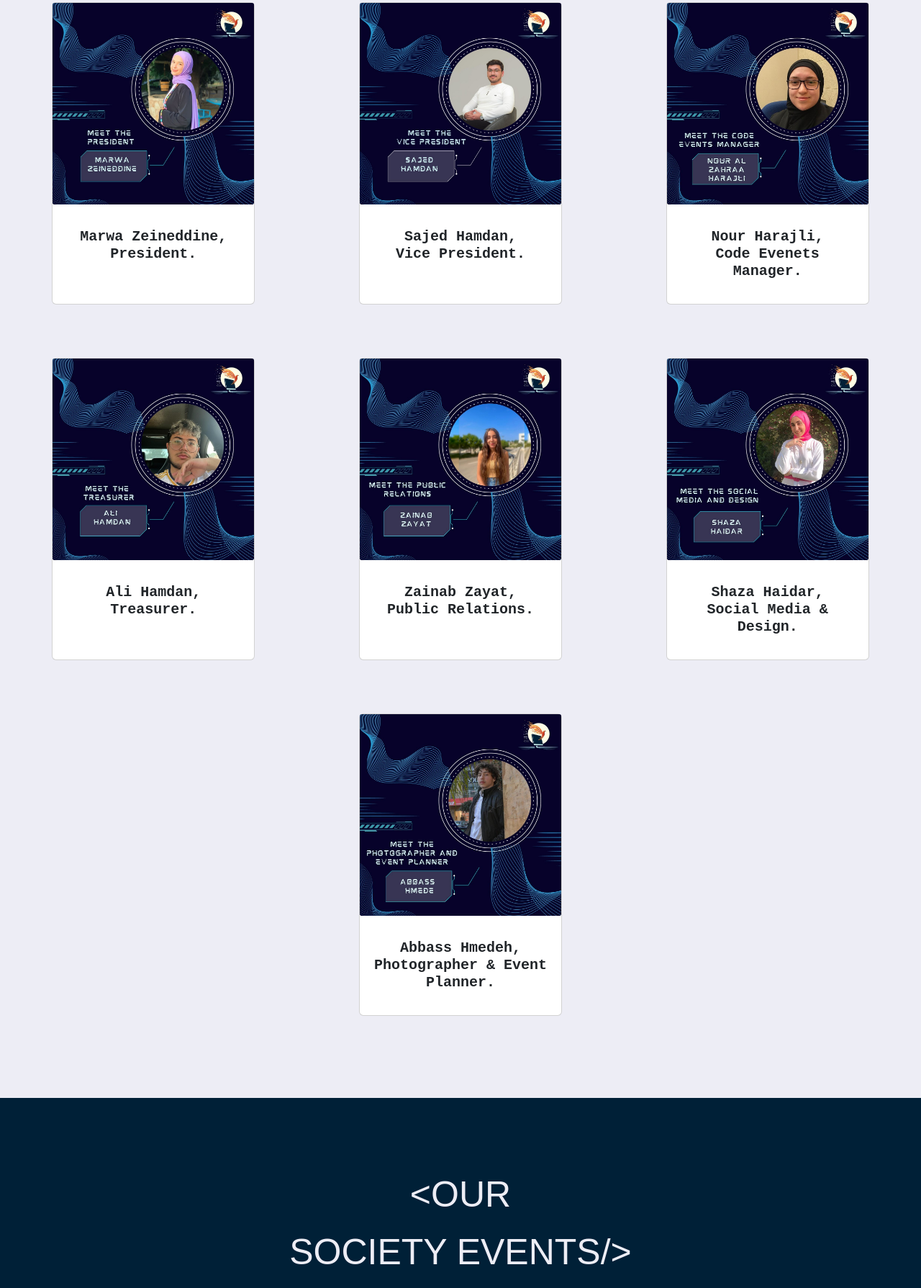
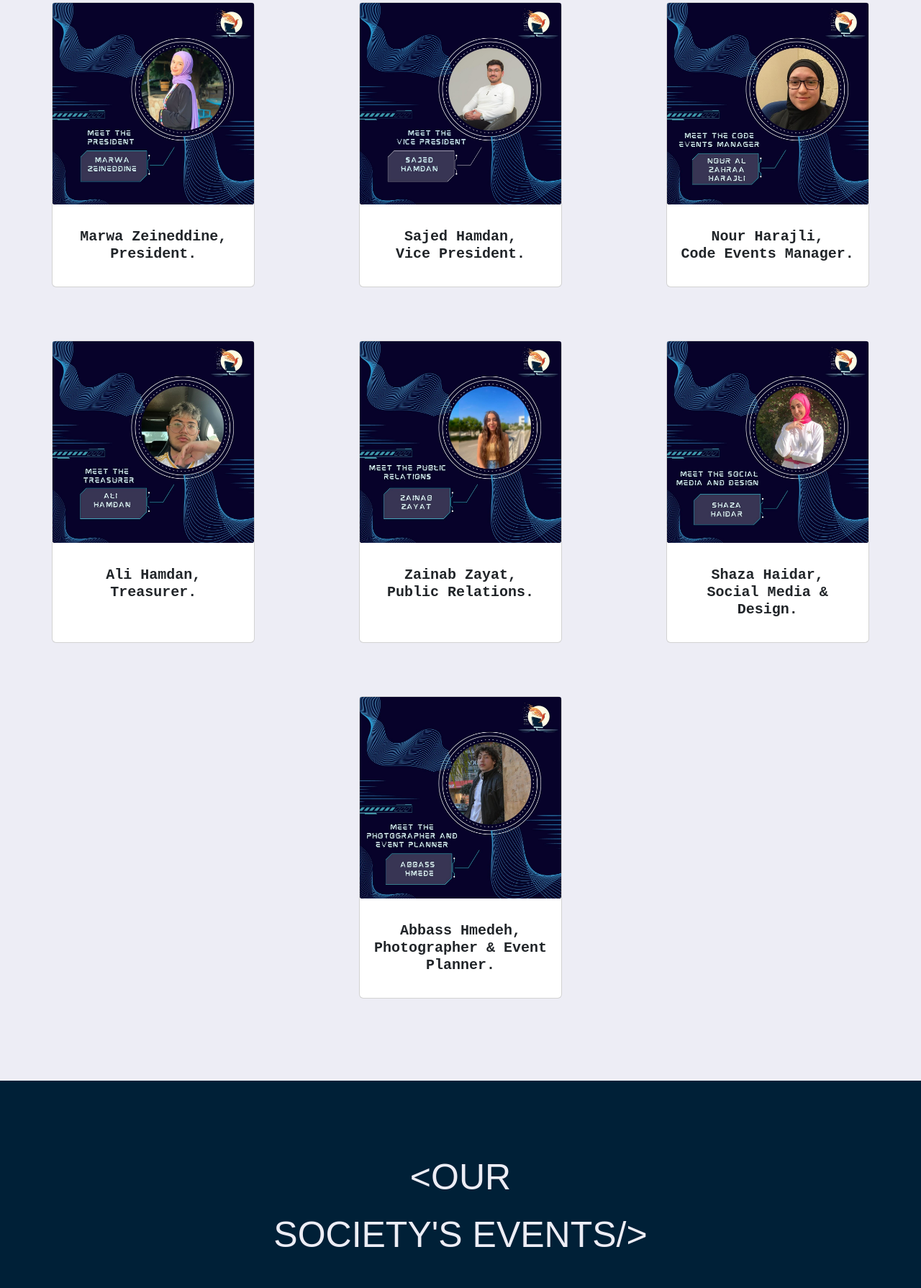
Before and after one commit to SajedHamdan09/ComputerScience-Society, a plain HTML site: page index.html in a window 1280 px wide. Shown: the part 1311-3100 px from the top of the page at 72% size. Drawn offline with nearby package versions, Linux system fonts and the light colour scheme; a small style sheet from the web is missing; a web font is replaced by a local one.

Commit message:
Update index.html

```diff
--- a/index.html
+++ b/index.html
@@ -17,6 +17,12 @@
     <link rel="preconnect" href="https://fonts.googleapis.com">
     <link rel="preconnect" href="https://fonts.gstatic.com" crossorigin>
     <link href="https://fonts.googleapis.com/css2?family=Bungee+Inline&display=swap" rel="stylesheet">
+
+    <link rel="preconnect" href="https://fonts.googleapis.com">
+    <link rel="preconnect" href="https://fonts.gstatic.com" crossorigin>
+    <link
+        href="https://fonts.googleapis.com/css2?family=Chakra+Petch:ital,wght@0,300;0,400;0,500;0,600;0,700;1,300;1,400;1,500;1,600;1,700&display=swap"
+        rel="stylesheet">
 
 
     <!-- font-awesome icons -->
@@ -140,6 +146,8 @@
         </div> -->
 
 
+        <div class="row-padding">
+
             <div class="row row-cols-1 row-cols-lg-3 row-cols-md-2 g-4 m-auto justify-content-around">
                 <div class="col">
                     <div class="card h-100">
@@ -161,7 +169,7 @@
                     <div class="card h-100">
                         <img src="images/CodeManager.jpg" class="card-img-top" alt="...">
                         <div class="card-body">
-                        <h5 class="card-title">Nour Harajli,<br>Code Evenets Manager.</h5>
+                            <h5 class="card-title">Nour Harajli,<br>Code Events Manager.</h5>
                         </div>
                     </div>
                 </div>
@@ -199,6 +207,10 @@
                 </div>
             </div>
 
+        </div>
+
+
+
     </section>
 
 
@@ -208,7 +220,7 @@
         <h1 class="text-center">
             &ltOUR
             <br>
-            SOCIETY EVENTS/&gt
+            SOCIETY'S EVENTS/&gt
         </h1>
 
 
@@ -413,7 +425,7 @@
                     <script async src="//www.instagram.com/embed.js"></script>
                 </div>
 
-                <div class="col-lg-4 col-md-6"  style="
+                <div class="col-lg-4 col-md-6" style="
                 margin-bottom: 30px;
             ">
                     <blockquote class="instagram-media"
```
Lines whose indentation alone changed are shown as unchanged.
